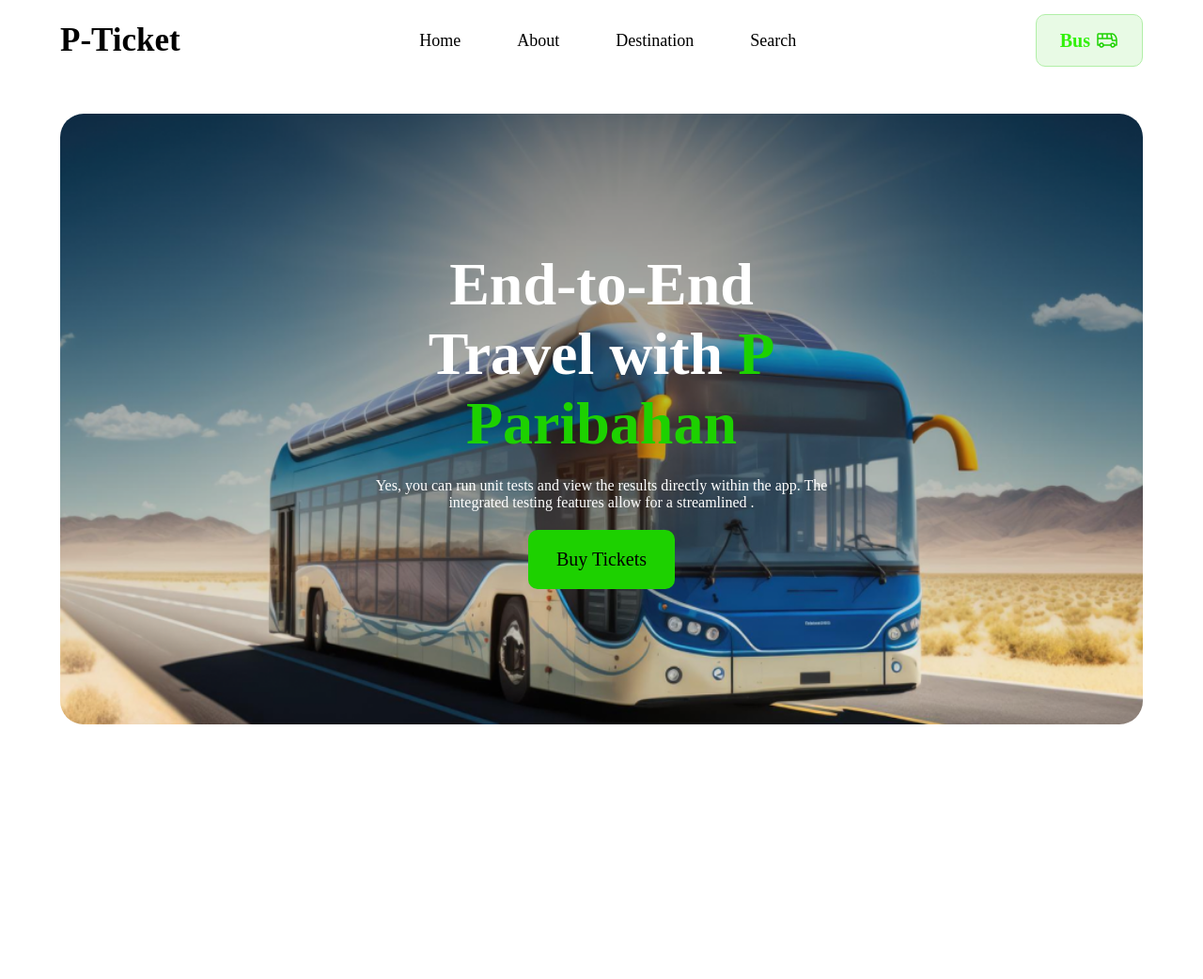
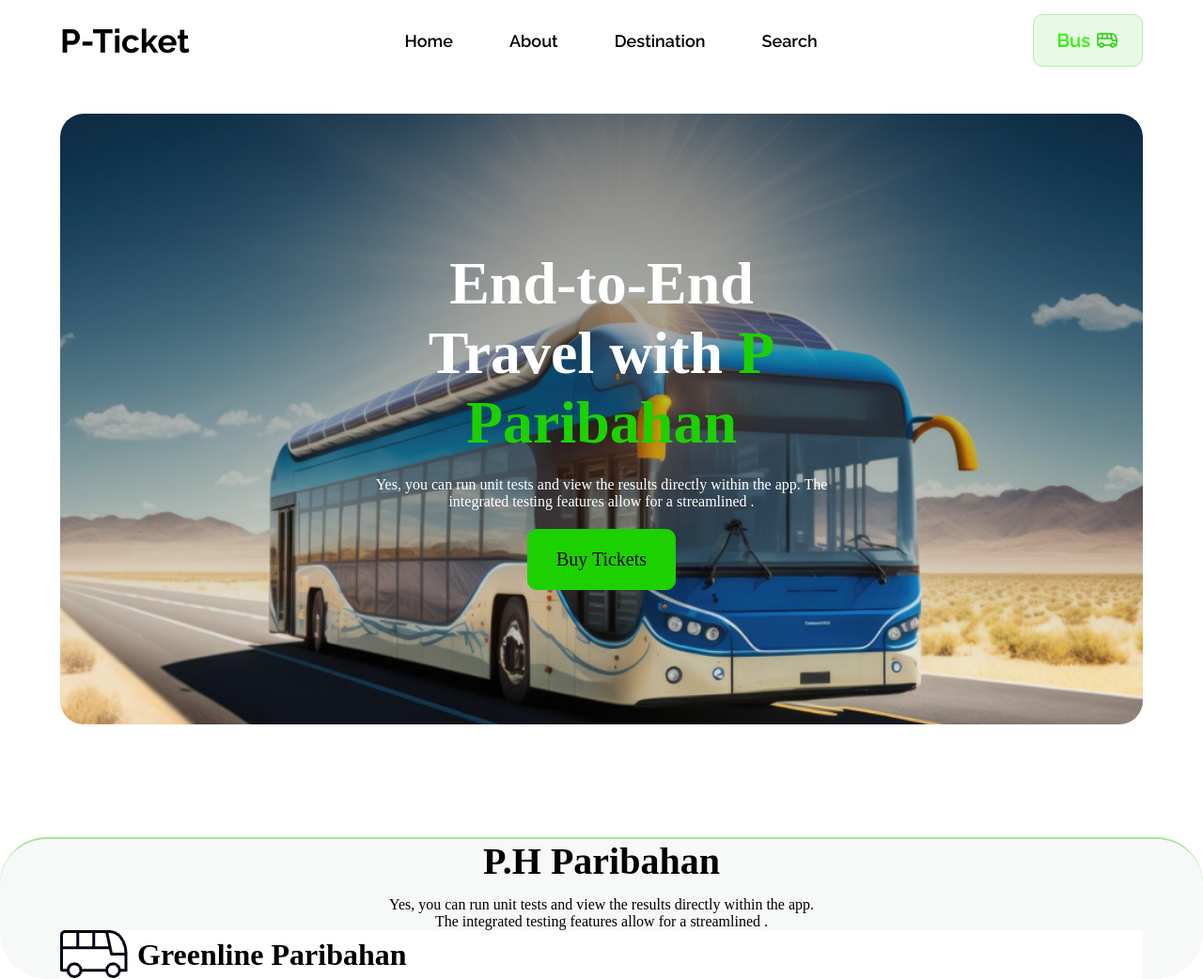
Before and after one commit to md-mohosin/smart-ticketing, a website built with Vite: page index.html in a window 1280 px wide. Shown: the whole page at 94% size. Before the commit the page ends 800 px from the top, so only its background shows below. Built offline with nearby package versions, Linux system fonts and the light colour scheme.

Commit message:
hover effect on navlink and btn

```diff
--- a/index.html
+++ b/index.html
@@ -14,10 +14,10 @@
     <nav class="content navbar">
       <h3>P-Ticket</h3>
       <ul class="navigation-link">
-        <li>Home</li>
-        <li>About</li>
-        <li>Destination</li>
-        <li>Search</li>
+        <li><a href="">Home</a></li>
+        <li><a href="">About</a></li>
+        <li><a href="">Destination</a></li>
+        <li><a href="">Search</a></li>
       </ul>
       <div class="nav-right">
         <a class="nav-btn" href="">Bus <img src="./src/images/bus-icon.png" alt=""></a>
@@ -29,11 +29,32 @@
         <h3 class="banner-heading">End-to-End Travel with <span>P Paribahan</span></h3>
         <p>Yes, you can run unit tests and view the results directly within the app. The integrated testing features
           allow for a streamlined .</p>
-          <a class="banner-btn" href="">Buy Tickets</a>
+        <a class="banner-btn" href="">Buy Tickets</a>
       </div>
     </section>
   </header>
-  <main></main>
+
+  <main class="main">
+    <section class="container">
+      <div class="content seat-section">
+        <div class="seat-content" style="text-align: center; width: 40%; margin: 0 auto;">
+          <h3 style="font-size: 40px; padding-bottom: 14px;">P.H Paribahan</h3>
+          <p>Yes, you can run unit tests and view the results directly within the app. The integrated testing features
+            allow for a streamlined .</p>
+        </div>
+
+        <div class="bus-details">
+          <div>
+            <div style="display: flex;align-items: center;gap: 10px;">
+              <img src="./src/images/bus-logo.png" alt="">
+              <h3 style="font-size: 32px;">Greenline Paribahan</h3>
+            </div>
+          </div>
+        </div>
+      </div>
+    </section>
+  </main>
+
   <footer></footer>
 </body>
 
--- a/src/style.css
+++ b/src/style.css
@@ -1,3 +1,5 @@
+@import url('https://fonts.googleapis.com/css2?family=Raleway:ital,wght@0,100..900;1,100..900&display=swap');
+
 * {
     padding: 0%;
     margin: 0;
@@ -25,6 +27,7 @@ body {
     display: flex;
     justify-content: space-between;
     align-items: center;
+    font-family: Raleway;
 }
 
 .navbar h3 {
@@ -36,6 +39,13 @@ body {
     display: flex;
     gap: 60px;
     font-size: 18px;
+}
+
+.navigation-link a{
+    text-decoration: none;color: black;font-weight: 600;
+}
+.navigation-link a:hover{
+    color: #31f10a;
 }
 
 .nav-right {
@@ -96,14 +106,31 @@ body {
     font-weight: 500;
     color: black;
     background-color: #1DD100;
+    border: 1px solid #1DD100;
     padding: 20px 30px;
     border-radius: 10px;
     margin-top: 20px;
+}
+.banner-btn:hover{
+    background-color: transparent;
+    color: #1DD100;
+    border: 1px solid #1DD100;
 }
 
 .banner-heading {
     font-size: 64px;
     padding-bottom: 20px;
+}
+
+.main{
+    margin-top: 120px;
+    background-color: #F7F8F8;
+    border-top: 2px solid #A1E896;
+    border-radius: 50px;
+}
+
+.bus-details{
+    background-color: white;
 }
 
 
```
Also changed, not shown: src/images/bus-logo.png (added).
